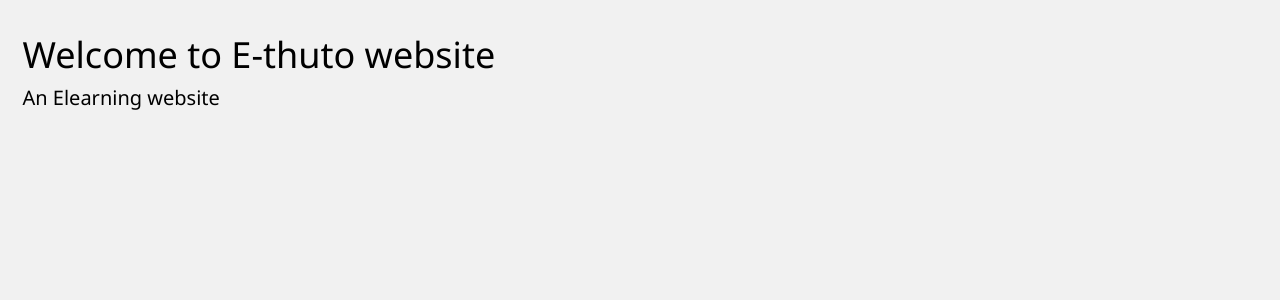
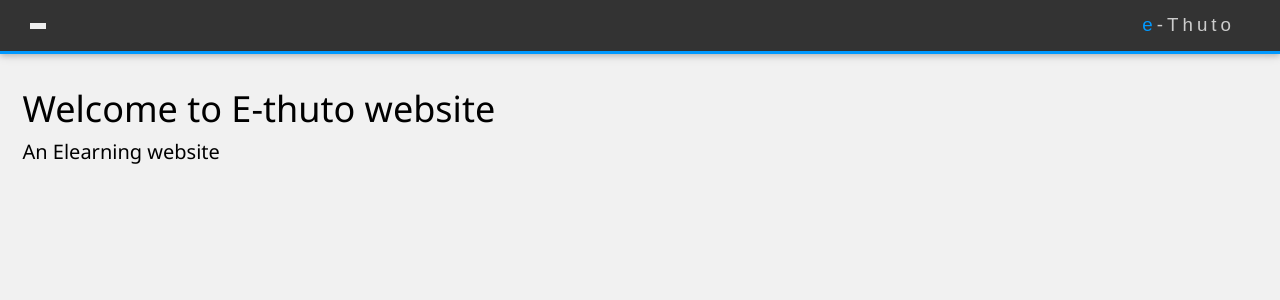
Before and after one commit to rabanna/oopmvc, a PHP site: page / in a window 1280 px wide. Shown: the top 300 px of the page. Run offline with PHP 8.4, Linux system fonts and the light colour scheme; some libraries are stand-ins or nearby versions.

Commit message:
view files

```diff
--- a/app/views/ethuto/index.php
+++ b/app/views/ethuto/index.php
@@ -1,4 +1,5 @@
 <?php $this->start('content'); ?>
 <h1>Welcome to E-thuto website</h1>
 <h4>An Elearning website</h4>
+
 <?php $this->end(); ?>
--- a/app/views/layouts/default.php
+++ b/app/views/layouts/default.php
@@ -27,9 +27,19 @@
             <!-- CUSTOMER STYLE -->
         <link href="<?=ROOT?>app/css/style.css" rel="stylesheet">
 
+        <style>
+            body {
+                font-family: 'Nunito', sans-serif;
+                }
+        </style>
+
    </head>
 <body class="w3-light-grey">
+
+     <?php $this->partial('partials/mainMenu'); ?>
+
 <div class="container-fluid p-4">
+
     <?php $this->content('content'); ?>
 
 </div>
--- /dev/null
+++ b/app/views/partials/mainMenu.php
@@ -0,0 +1,21 @@
+<!--start the navigation bar-->
+<nav class="navbar navbar-default navbar-fixed-top navbar-inverse" role="navigation">
+    <div class="container-fluid">
+             <!--creating toggle navigation bars buttons for a small devices-->
+          <button type="button" class="navbar-toggle" data-toggle="collapse" data-target=".navbar-collapse">
+              <span class="icon-bar"></span>
+              <span class="icon-bar"></span>
+              <span class="icon-bar"></span>
+          </button>
+             <!--end toggle nav bar buttons-->
+       <div class="navbar-header">
+           <a class="navbar-brand" href="<?=ROOT?>"><strong style="color: #09F;">e</strong><strong>-Thuto</strong></a>
+        </div>
+       <div class="navbar-collapse collapse">
+               <!-- start nav pull-right -->
+         <ul class="nav navbar-nav pull-right">
+              <li><a data-original-title="Tooltip" rel="tooltip" data-placement="bottom" title="Login" href="<?=ROOT?>login"><span class="glyphicon glyphicon-check"></span>Login</a></li>
+         </ul><!-- end nav pull-right -->
+       </div><!-- end navbar-header-->
+  </div><!-- end container-->
+</nav><!-- end nave-->
--- a/core/View.php
+++ b/core/View.php
@@ -72,4 +72,12 @@ class View{
             echo $this->content[$key];
         }
     }
+
+
+    public function partial($path){
+        $fullPath = PROOT . DS . 'app' . DS . 'views' . DS . $path . '.php';
+        if(file_exists($fullPath)){
+            include($fullPath);
+        }
+    }
 }
```
